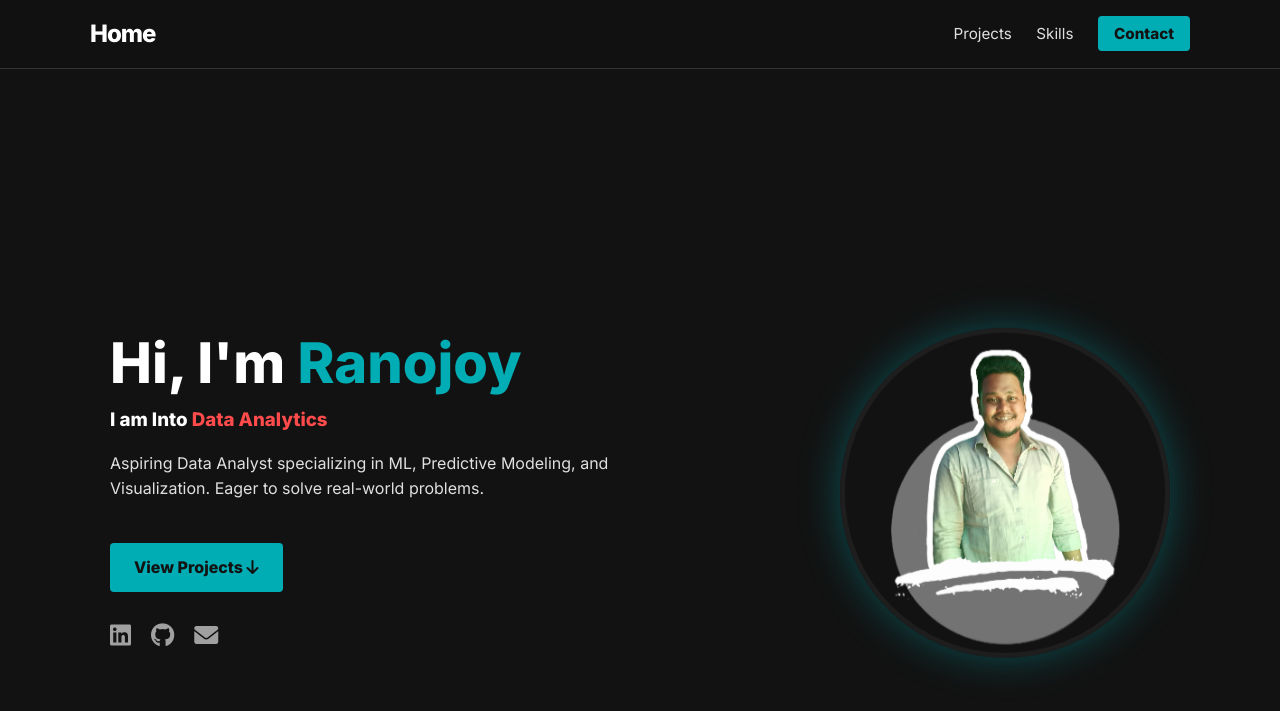
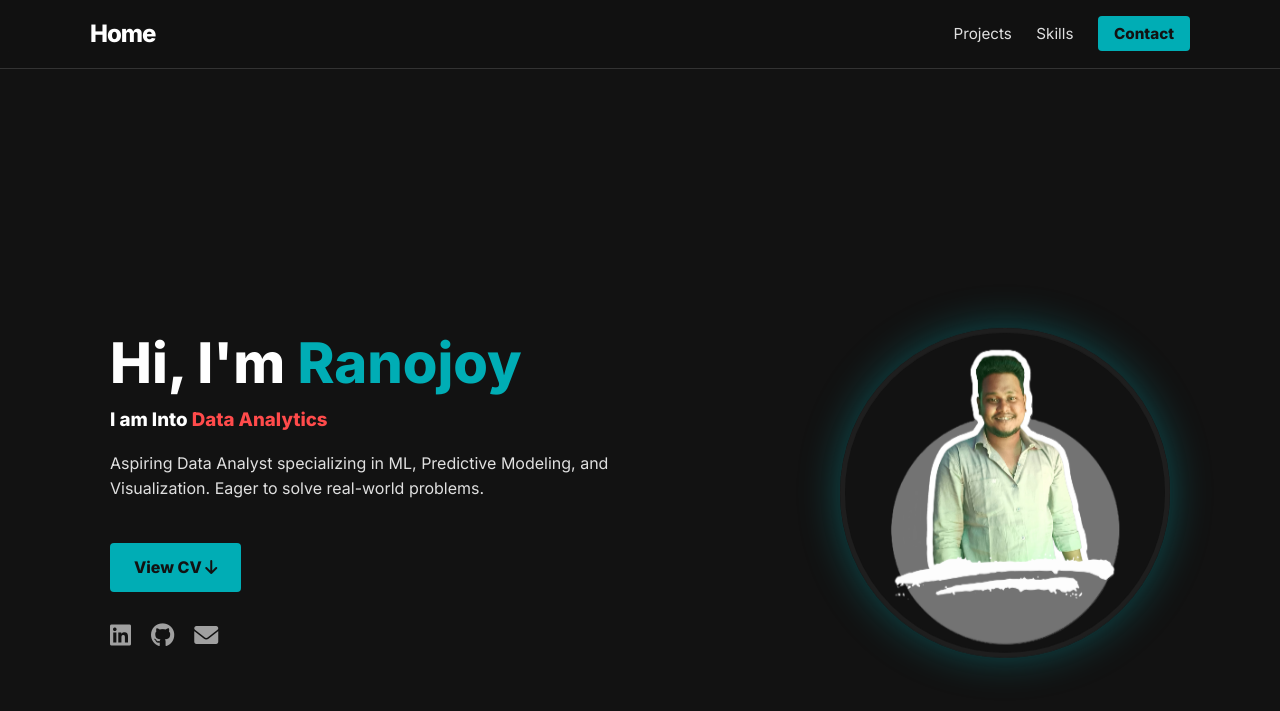
Before and after one commit to IamRaNo/iamrano.github.io, a Jekyll site: the page built from index.md, in a window 1280 px wide and 900 px high. Shown: the top 711 px of the window. Built offline with Jekyll 4.4.1, drawn with Linux system fonts in a browser that asks for light colours.

Commit message:
Update CV link in index.md
Replaced 'View Projects' link with 'View CV' link pointing to Google Drive.

```diff
--- a/index.md
+++ b/index.md
@@ -9,7 +9,7 @@ title: Ranojoy Das | Data Analyst
     <h3>I am Into <span class="text-accent">Data Analytics</span></h3>
     <p>Aspiring Data Analyst specializing in ML, Predictive Modeling, and Visualization. Eager to solve real-world problems.</p>
     <div class="hero-actions">
-      <a href="#projects" class="btn-primary">View Projects <i class="fas fa-arrow-down"></i></a>
+      <a href="https://drive.google.com/file/d/1XY-ErhYd2ve4-bMMQwIJdebSOFWfjD4B/view?usp=drive_link" class="btn-primary" target="_blank">View CV <i class="fas fa-arrow-down"></i></a>
       <div class="social-icons">
         <a href="{{ site.linkedin }}"><i class="fab fa-linkedin"></i></a>
         <a href="{{ site.github_handle }}"><i class="fab fa-github"></i></a>
```
